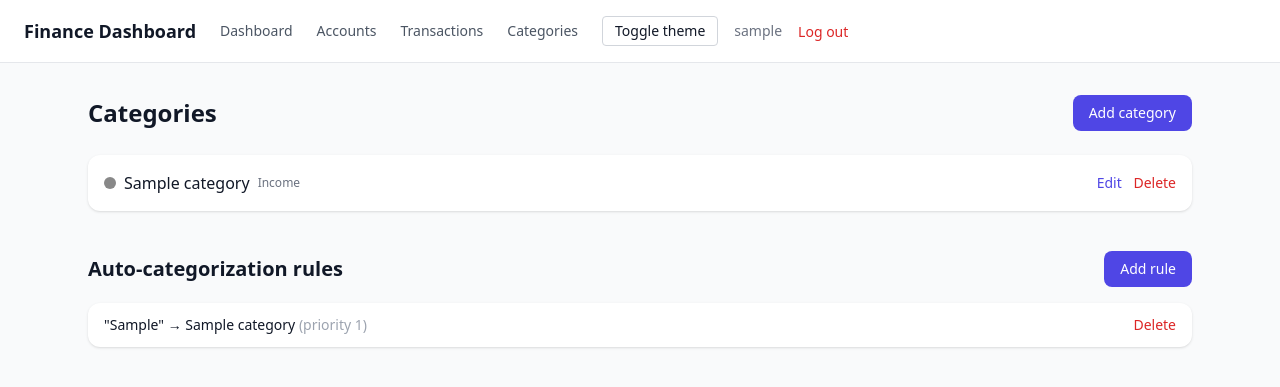
After one commit to SKEL1NJA/finance-dashboard, a Django app: page /categories/ in a window 1280 px wide. The commit adds this page. Shown: the top 387 px of the page. Run offline with Django 5.2, Linux system fonts and the light colour scheme; a user stored in the database is signed in; tables that the repository leaves empty hold one stand-in row (values such as "Sample post"); some libraries are stand-ins or nearby versions.

Commit message:
feat: add category management with subcategories and rule-based auto-categorization
Introduce CategorizationRule model with priority-based keyword matching for auto-filling transaction categories.

```diff
--- a/core/signals.py
+++ b/core/signals.py
@@ -7,6 +7,7 @@ from .models import AuditLog
 TRACKED_MODELS = [
     'accounts.Account',
     'transactions.Transaction',
+    'transactions.CategorizationRule',
     'budgets.Budget',
     'goals.SavingsGoal',
 ]
--- a/templates/base.html
+++ b/templates/base.html
@@ -24,7 +24,7 @@
             <a href="{% url 'dashboard' %}" class="text-sm text-gray-600 dark:text-gray-300 hover:text-indigo-600">Dashboard</a>
             <a href="{% url 'account-list' %}" class="text-sm text-gray-600 dark:text-gray-300 hover:text-indigo-600">Accounts</a>
             <a href="{% url 'transaction-list' %}" class="text-sm text-gray-600 dark:text-gray-300 hover:text-indigo-600">Transactions</a>
-        </div>
+            <a href="{% url 'category-list' %}" class="text-sm text-gray-600 dark:text-gray-300 hover:text-indigo-600">Categories</a>
         <div class="flex items-center gap-4">
             <button onclick="toggleTheme()" class="text-sm px-3 py-1 rounded border border-gray-300 dark:border-gray-600">Toggle theme</button>
             <span class="text-sm text-gray-500">{{ user.username }}</span>
--- /dev/null
+++ b/templates/transactions/category_list.html
@@ -0,0 +1,56 @@
+{% extends 'base.html' %}
+{% block title %}Categories{% endblock %}
+{% block content %}
+<div class="flex items-center justify-between mb-6">
+    <h1 class="text-2xl font-semibold">Categories</h1>
+    <a href="{% url 'category-create' %}" class="bg-indigo-600 text-white px-4 py-2 rounded-lg text-sm hover:bg-indigo-700">Add category</a>
+</div>
+
+<div class="space-y-3 mb-10">
+    {% for category in categories %}
+    <div class="bg-white dark:bg-gray-800 rounded-xl shadow p-4">
+        <div class="flex items-center justify-between">
+            <div class="flex items-center gap-2">
+                <span class="w-3 h-3 rounded-full inline-block" style="background-color: {{ category.color }}"></span>
+                <span class="font-medium">{{ category.name }}</span>
+                <span class="text-xs text-gray-500 capitalize">{{ category.category_type }}</span>
+            </div>
+            <div class="text-sm space-x-2">
+                <a href="{% url 'category-update' category.pk %}" class="text-indigo-600 hover:underline">Edit</a>
+                <a href="{% url 'category-delete' category.pk %}" class="text-red-600 hover:underline">Delete</a>
+            </div>
+        </div>
+        {% if category.subcategories.all %}
+        <div class="ml-5 mt-3 space-y-2 border-l border-gray-200 dark:border-gray-700 pl-4">
+            {% for sub in category.subcategories.all %}
+            <div class="flex items-center justify-between text-sm">
+                <span>{{ sub.name }}</span>
+                <div class="space-x-2">
+                    <a href="{% url 'category-update' sub.pk %}" class="text-indigo-600 hover:underline">Edit</a>
+                    <a href="{% url 'category-delete' sub.pk %}" class="text-red-600 hover:underline">Delete</a>
+                </div>
+            </div>
+            {% endfor %}
+        </div>
+        {% endif %}
+    </div>
+    {% empty %}
+    <p class="text-gray-500">No categories yet.</p>
+    {% endfor %}
+</div>
+
+<div class="flex items-center justify-between mb-4">
+    <h2 class="text-xl font-semibold">Auto-categorization rules</h2>
+    <a href="{% url 'rule-create' %}" class="bg-indigo-600 text-white px-4 py-2 rounded-lg text-sm hover:bg-indigo-700">Add rule</a>
+</div>
+<div class="bg-white dark:bg-gray-800 rounded-xl shadow divide-y divide-gray-100 dark:divide-gray-700">
+    {% for rule in rules %}
+    <div class="flex items-center justify-between px-4 py-3 text-sm">
+        <span>"{{ rule.keyword }}" → {{ rule.category.name }} <span class="text-gray-400">(priority {{ rule.priority }})</span></span>
+        <a href="{% url 'rule-delete' rule.pk %}" class="text-red-600 hover:underline">Delete</a>
+    </div>
+    {% empty %}
+    <p class="px-4 py-3 text-sm text-gray-500">No rules yet — add one to enable auto-categorization.</p>
+    {% endfor %}
+</div>
+{% endblock %}
--- /dev/null
+++ b/transactions/category_views.py
@@ -0,0 +1,90 @@
+from django.contrib.auth.mixins import LoginRequiredMixin
+from django.urls import reverse_lazy
+from django.views.generic import CreateView, DeleteView, ListView, UpdateView
+
+from .models import Category, CategorizationRule
+
+
+class CategoryListView(LoginRequiredMixin, ListView):
+    model = Category
+    template_name = 'transactions/category_list.html'
+    context_object_name = 'categories'
+
+    def get_queryset(self):
+        return Category.objects.filter(user=self.request.user, parent__isnull=True).prefetch_related('subcategories')
+
+    def get_context_data(self, **kwargs):
+        context = super().get_context_data(**kwargs)
+        context['rules'] = CategorizationRule.objects.filter(user=self.request.user).select_related('category')
+        return context
+
+
+class CategoryCreateView(LoginRequiredMixin, CreateView):
+    model = Category
+    fields = ['name', 'category_type', 'parent', 'color']
+    template_name = 'transactions/category_form.html'
+    success_url = reverse_lazy('category-list')
+
+    def get_form(self, form_class=None):
+        form = super().get_form(form_class)
+        form.fields['parent'].queryset = Category.objects.filter(user=self.request.user)
+        for field in form.fields.values():
+            field.widget.attrs['class'] = 'w-full rounded-lg border border-gray-300 dark:border-gray-600 bg-white dark:bg-gray-700 px-3 py-2 text-sm'
+        return form
+
+    def form_valid(self, form):
+        form.instance.user = self.request.user
+        return super().form_valid(form)
+
+
+class CategoryUpdateView(LoginRequiredMixin, UpdateView):
+    model = Category
+    fields = ['name', 'category_type', 'parent', 'color']
+    template_name = 'transactions/category_form.html'
+    success_url = reverse_lazy('category-list')
+
+    def get_queryset(self):
+        return Category.objects.filter(user=self.request.user)
+
+    def get_form(self, form_class=None):
+        form = super().get_form(form_class)
+        form.fields['parent'].queryset = Category.objects.filter(user=self.request.user).exclude(pk=self.object.pk)
+        for field in form.fields.values():
+            field.widget.attrs['class'] = 'w-full rounded-lg border border-gray-300 dark:border-gray-600 bg-white dark:bg-gray-700 px-3 py-2 text-sm'
+        return form
+
+
+class CategoryDeleteView(LoginRequiredMixin, DeleteView):
+    model = Category
+    template_name = 'transactions/category_confirm_delete.html'
+    success_url = reverse_lazy('category-list')
+
+    def get_queryset(self):
+        return Category.objects.filter(user=self.request.user)
+
+
+class RuleCreateView(LoginRequiredMixin, CreateView):
+    model = CategorizationRule
+    fields = ['keyword', 'category', 'priority']
+    template_name = 'transactions/rule_form.html'
+    success_url = reverse_lazy('category-list')
+
+    def get_form(self, form_class=None):
+        form = super().get_form(form_class)
+        form.fields['category'].queryset = Category.objects.filter(user=self.request.user)
+        for field in form.fields.values():
+            field.widget.attrs['class'] = 'w-full rounded-lg border border-gray-300 dark:border-gray-600 bg-white dark:bg-gray-700 px-3 py-2 text-sm'
+        return form
+
+    def form_valid(self, form):
+        form.instance.user = self.request.user
+        return super().form_valid(form)
+
+
+class RuleDeleteView(LoginRequiredMixin, DeleteView):
+    model = CategorizationRule
+    template_name = 'transactions/rule_confirm_delete.html'
+    success_url = reverse_lazy('category-list')
+
+    def get_queryset(self):
+        return CategorizationRule.objects.filter(user=self.request.user)
--- a/transactions/models.py
+++ b/transactions/models.py
@@ -86,8 +86,14 @@ class Transaction(SoftDeleteModel):
         RecurringTransaction, on_delete=models.SET_NULL, null=True, blank=True, related_name='generated_transactions'
     )
 
+class CategorizationRule(SoftDeleteModel):
+    user = models.ForeignKey(settings.AUTH_USER_MODEL, on_delete=models.CASCADE, related_name='categorization_rules')
+    keyword = models.CharField(max_length=100)
+    category = models.ForeignKey(Category, on_delete=models.CASCADE, related_name='rules')
+    priority = models.PositiveSmallIntegerField(default=0)
+
     class Meta:
-        ordering = ['-date', '-created_at']
+        ordering = ['-priority', 'keyword']
 
     def __str__(self):
-        return f'{self.transaction_type} {self.amount} on {self.date}'
+        return f'"{self.keyword}" → {self.category.name}'
--- a/transactions/urls.py
+++ b/transactions/urls.py
@@ -1,5 +1,9 @@
 from django.urls import path
 
+from .category_views import (
+    CategoryCreateView, CategoryDeleteView, CategoryListView, CategoryUpdateView,
+    RuleCreateView, RuleDeleteView,
+)
 from .views import TransactionCreateView, TransactionDeleteView, TransactionListView, TransactionUpdateView
 
 urlpatterns = [
@@ -7,4 +11,10 @@ urlpatterns = [
     path('transactions/new/', TransactionCreateView.as_view(), name='transaction-create'),
     path('transactions/<int:pk>/edit/', TransactionUpdateView.as_view(), name='transaction-update'),
     path('transactions/<int:pk>/delete/', TransactionDeleteView.as_view(), name='transaction-delete'),
+    path('categories/', CategoryListView.as_view(), name='category-list'),
+    path('categories/new/', CategoryCreateView.as_view(), name='category-create'),
+    path('categories/<int:pk>/edit/', CategoryUpdateView.as_view(), name='category-update'),
+    path('categories/<int:pk>/delete/', CategoryDeleteView.as_view(), name='category-delete'),
+    path('rules/new/', RuleCreateView.as_view(), name='rule-create'),
+    path('rules/<int:pk>/delete/', RuleDeleteView.as_view(), name='rule-delete'),
 ]
```
Also changed, not shown: templates/transactions/category_confirm_delete.html (added, +15 -0 lines), templates/transactions/category_form.html (added, +21 -0 lines), templates/transactions/rule_confirm_delete.html (added, +15 -0 lines), templates/transactions/rule_form.html (added, +21 -0 lines), transactions/categorization.py (added, +16 -0 lines), transactions/forms.py (+9 -1 lines), transactions/migrations/0002_alter_transaction_options_categorizationrule.py (added).
